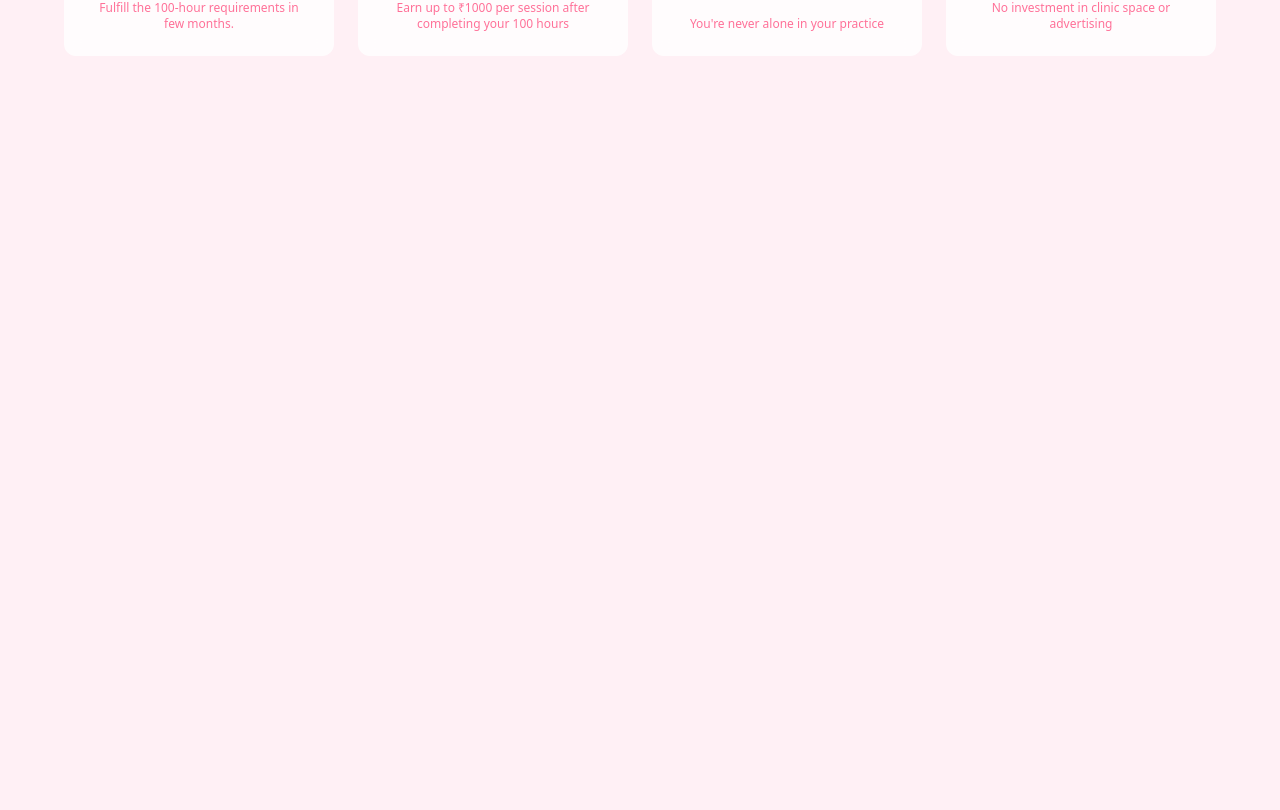
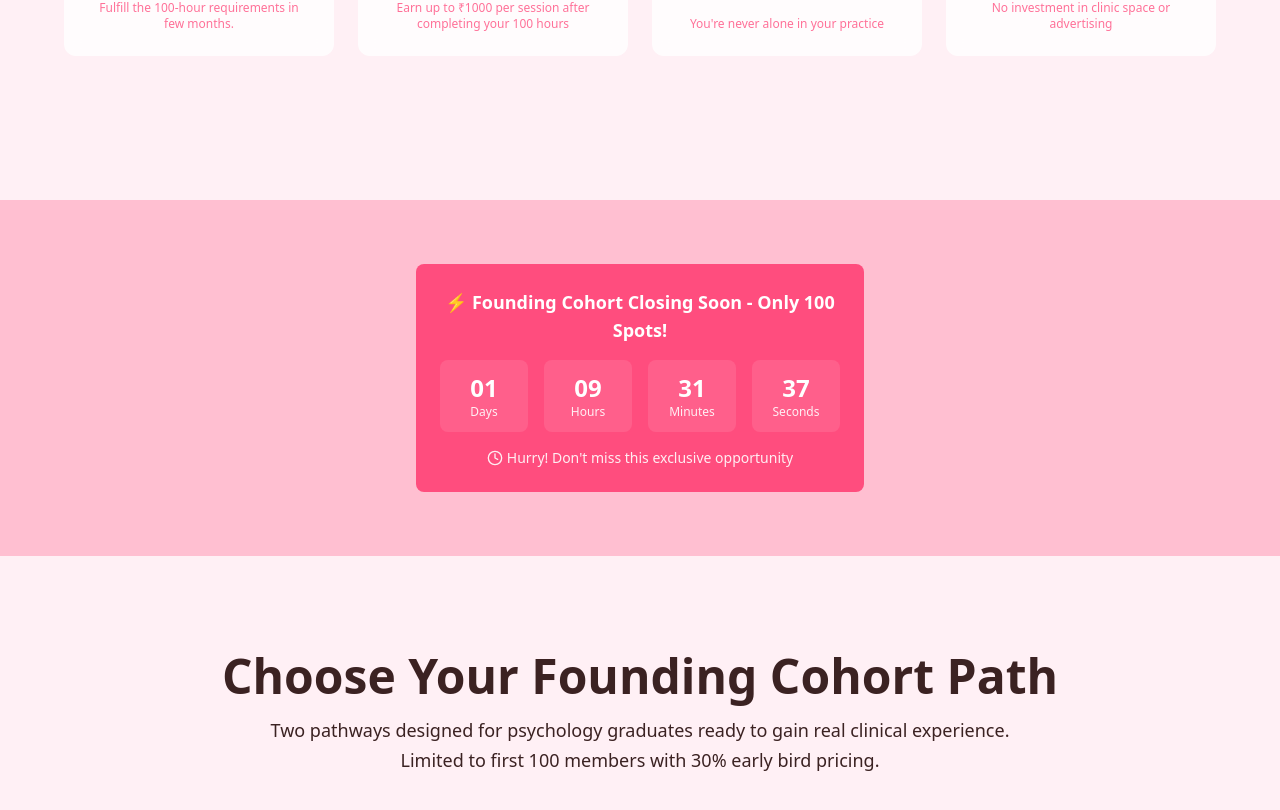
Before and after one commit to Deep-Connection-Innovation-Pvt-Ltd/reachout-supply, a React (Vite) app: page /professional/ in a window 1280 px wide. Shown: the part 996-1806 px from the top of the page. Before the commit the page ends 1196 px from the top, so only its background shows below. Built offline with nearby package versions, Linux system fonts and the light colour scheme.

Commit message:
Countdown Timer added

```diff
--- a/src/App.tsx
+++ b/src/App.tsx
@@ -1,12 +1,17 @@
 import './App.css'
 import Navbar from './components/navbar';
 import Hero from './components/hero';
+import CountdownTimer from './components/countdown';
+import Plans from './components/plans';
 function App() {
-
+  const targetDeadline = "2025-10-19T21:13:00Z";
   return (
     <>
-      <Navbar/>
-      <Hero/>
+      <Navbar />
+      <Hero />
+      <CountdownTimer targetDate={targetDeadline} title="⚡ Founding Cohort Closing Soon - Only 100 Spots!"
+        className="max-w-md mx-auto animate-pulse-glow" />
+      <Plans/>
     </>
   )
 }
--- a/src/components/closing-soon.tsx
+++ /dev/null
@@ -1,7 +0,0 @@
-export default function ClosingSoon() {
-    return (
-        <div>
-            <p>Only 100 Spots Left!</p>
-        </div>
-    )
-}
--- /dev/null
+++ b/src/components/countdown.tsx
@@ -0,0 +1,110 @@
+import { useState, useEffect } from 'react';
+import { Clock } from 'lucide-react';
+
+interface CountdownTimerProps {
+    targetDate: string;
+    title?: string;
+    className?: string;
+}
+
+const calculateTimeLeft = (targetDate: string) => {
+    const difference = +new Date(targetDate) - +new Date();
+
+    let timeLeft = {
+        days: 0,
+        hours: 0,
+        minutes: 0,
+        seconds: 0
+    };
+
+    if (difference > 0) {
+        timeLeft = {
+            days: Math.floor(difference / (1000 * 60 * 60 * 24)),
+            hours: Math.floor((difference / (1000 * 60 * 60)) % 24),
+            minutes: Math.floor((difference / 1000 / 60) % 60),
+            seconds: Math.floor((difference / 1000) % 60)
+        };
+    }
+
+    return timeLeft;
+};
+
+export default function CountdownTimer({
+    targetDate,
+    title = "Early Bird Deadline",
+    className = ""
+}: CountdownTimerProps) {
+
+    const [timeLeft, setTimeLeft] = useState(calculateTimeLeft(targetDate));
+    const [isExpired, setIsExpired] = useState(false);
+
+    useEffect(() => {
+        const initialTimeLeft = calculateTimeLeft(targetDate);
+        if (initialTimeLeft.days === 0 && initialTimeLeft.hours === 0 && initialTimeLeft.minutes === 0 && initialTimeLeft.seconds === 0) {
+            setIsExpired(true);
+            return;
+        }
+
+        // Set up the interval
+        const timer = setInterval(() => {
+            const newTimeLeft = calculateTimeLeft(targetDate);
+
+            if (newTimeLeft.days === 0 && newTimeLeft.hours === 0 && newTimeLeft.minutes === 0 && newTimeLeft.seconds === 0) {
+                // Time is up!
+                setTimeLeft(newTimeLeft);
+                setIsExpired(true);
+                clearInterval(timer); // Stop the interval
+            } else {
+                setTimeLeft(newTimeLeft);
+            }
+        }, 1000);
+
+        return () => clearInterval(timer);
+    }, [targetDate]);
+
+    const timerComponents = [
+        { label: 'Days', value: timeLeft.days },
+        { label: 'Hours', value: timeLeft.hours },
+        { label: 'Minutes', value: timeLeft.minutes },
+        { label: 'Seconds', value: timeLeft.seconds }
+    ];
+
+    return (
+        <section className="py-16 bg-primary/30">
+            <div className="container mx-auto px-6">
+
+                <div className={`bg-primary text-primary-foreground p-6 rounded-lg shadow-glow ${className}`}>
+                    <div className="text-center">
+                        <div className="flex items-center justify-center gap-2 mb-4">
+                            <h3 className="text-lg font-bold">{title}</h3>
+                        </div>
+
+                        {isExpired ? (
+                            <div className="text-2xl font-bold p-8 bg-white/10 rounded-lg">
+                                Deadline Passed!
+                            </div>
+                        ) : (
+                            <div className="grid grid-cols-4 gap-4 text-center">
+                                {timerComponents.map(({ label, value }) => (
+                                    <div key={label} className="bg-white/10 rounded-lg p-3">
+                                        <div className="text-2xl font-bold">{value.toString().padStart(2, '0')}</div>
+                                        <div className="text-xs opacity-90">{label}</div>
+                                    </div>
+                                ))}
+                            </div>
+                        )}
+
+                        <div className="mt-4 text-sm opacity-90 flex items-center justify-center gap-1">
+                            <Clock className="w-4 h-4" />
+                            {isExpired ? (
+                                <span>This exclusive opportunity has ended.</span>
+                            ) : (
+                                <span>Hurry! Don't miss this exclusive opportunity</span>
+                            )}
+                        </div>
+                    </div>
+                </div>
+            </div>
+        </section>
+    );
+}
--- /dev/null
+++ b/src/components/plans.tsx
@@ -0,0 +1,20 @@
+export default function Plans() {
+    return(
+    <>
+        <section id="programs" className="py-16 sm:py-20 lg:py-24 bg-gradient-hero">
+            <div className="container mx-auto px-6">
+                <div className="text-center mb-16">
+
+                    <h2 className="text-3xl sm:text-4xl lg:text-5xl font-bold text-foreground mb-4">
+                        Choose Your Founding Cohort Path
+                    </h2>
+                    <p className="text-base sm:text-lg text-muted-foreground max-w-3xl mx-auto leading-relaxed">
+                        Two pathways designed for psychology graduates ready to gain real clinical experience.
+                        Limited to first 100 members with 30% early bird pricing.
+                    </p>
+                </div>
+            </div>
+        </section>
+    </>
+    )
+}
```
